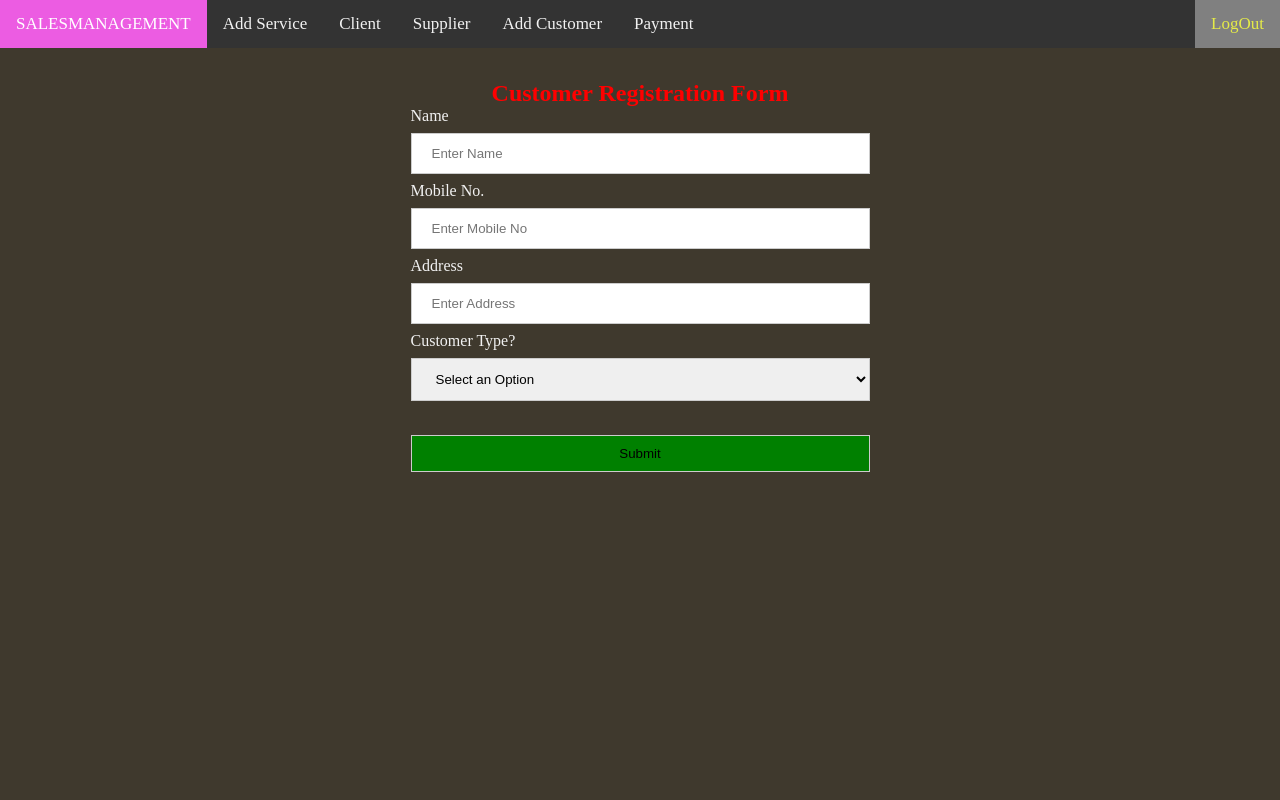
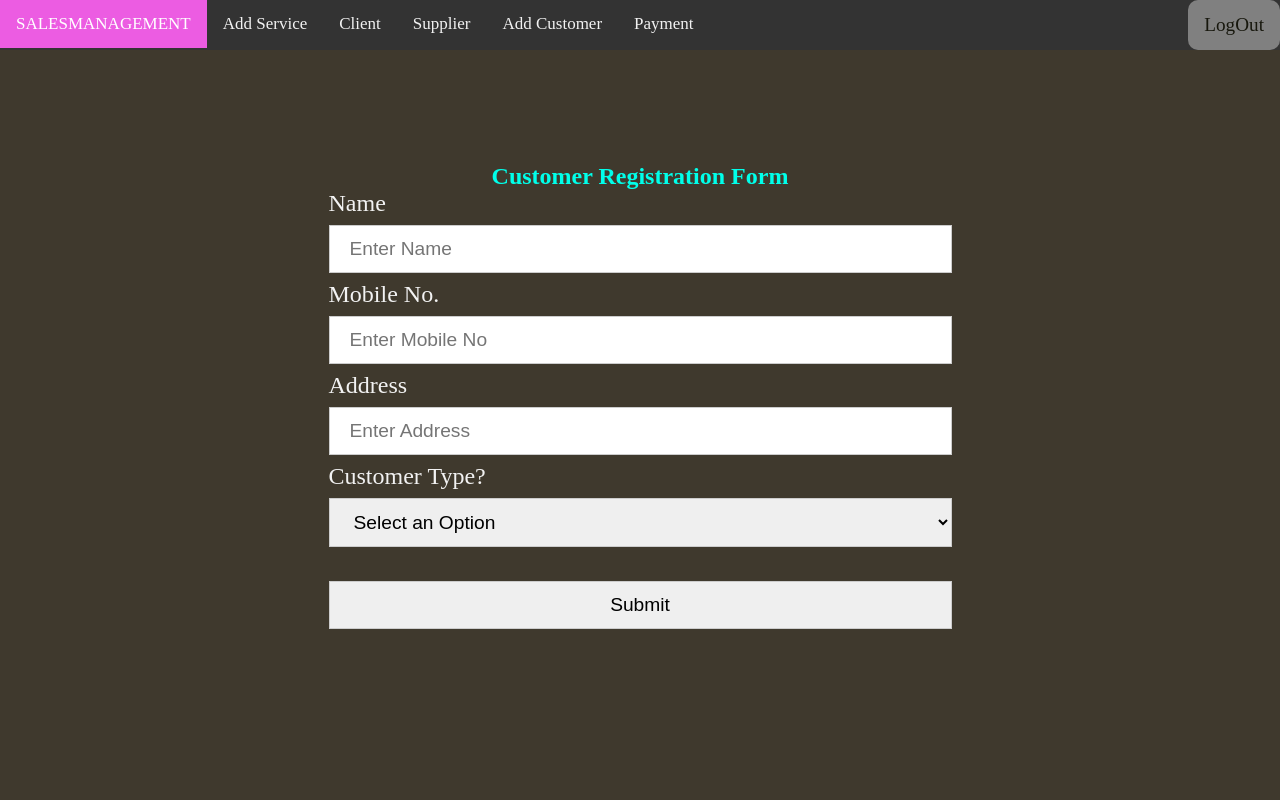
Before and after one commit to mrsraj/salesmanagement-website, a Django app: template userApp/templates/CustRegistrationForm.html in a window 1280 px wide. Run offline with Django 5.2, Linux system fonts and the light colour scheme; the template is opened without the code that fills it, so the values that code supplies are empty.

Commit message:
css modified

```diff
--- /dev/null
+++ b/static/Navbar.css
@@ -0,0 +1,54 @@
+* {
+    margin: 0px;
+    padding: 0px;
+}
+
+body {
+    background-color: rgb(63, 57, 45);
+    color: #f2f2f2;
+}
+
+.topnav {
+    background-color: #333;
+    position: fixed;
+    top: 0px;
+    width: 100%;
+    overflow: hidden;
+    z-index: 2;
+}
+
+.topnav a {
+    float: left;
+    color: #f2f2f2;
+    text-align: center;
+    padding: 14px 16px;
+    text-decoration: none;
+    font-size: 17px;
+}
+
+.topnav a:hover {
+    background-color: rgb(97, 117, 82);
+    color: blue;
+}
+
+.topnav a.LogOut {
+    float: right;
+    background-color: grey;
+    color: rgb(23, 23, 13);
+    text-align: center;
+    font-size: clamp(0.8rem, 4vw, 1.2rem);
+    border-radius: 10px;
+}
+
+.topnav a.LogOut:hover {
+    background-color: rgb(123, 21, 21);
+}
+
+.topnav a.active {
+    background-color: #ec5ce2;
+    color: white;
+}
+
+@media screen and (min-width: 480px) {
+
+}
--- /dev/null
+++ b/static/customerRigistration.css
@@ -0,0 +1,54 @@
+input,
+button {
+    width: 100%;
+    padding: 12px 20px;
+    margin: 8px 0;
+    display: inline-block;
+    border: 1px solid #ccc;
+    box-sizing: border-box;
+    font-size: clamp(0.6rem, 3vw, 1.2rem);
+}
+
+label{
+    font-size: clamp(0.8rem, 3vw, 1.5rem);
+}
+
+h2{
+    color: rgb(0, 255, 234);
+    text-align:center;
+}
+
+.C_Selection {
+    width: 100%;
+    padding: 12px 20px;
+    margin: 8px 0;
+    display: inline-block;
+    border: 1px solid #ccc;
+    box-sizing: border-box;
+    cursor: pointer;
+    font-size: clamp(0.6rem, 3vw, 1.2rem);
+}
+
+.C_Selection option {
+
+    font-size: clamp(0.6rem, 3vw, 1.2rem);
+    cursor: pointer;
+}
+
+body {
+    height: 100vh;
+    display: flex;
+    justify-content: center;
+    align-items: center;
+}
+
+button:hover {
+    background-color: rgb(68, 106, 68);
+    border-radius: 10px;
+}
+
+@media only screen and (max-width: 1025px) {
+    form {
+        width: 85%;
+    }
+}
--- a/userApp/templates/CustRegistrationForm.html
+++ b/userApp/templates/CustRegistrationForm.html
@@ -1,129 +1,39 @@
 <!DOCTYPE html>
 <html>
-
-<head>
+  <head lang="eng">
+    <meta charset="UTF-8" />
+    <meta name="viewport" content="width=device-width, initial-scale=1.0" />
     <title>Registration</title>
-  <style>
-    input {
-      width: 100%;
-      padding: 12px 20px;
-      margin: 8px 0;
-      display: inline-block;
-      border: 1px solid #ccc;
-      box-sizing: border-box;
-    }
-
-    .C_Selection {
-      width: 100%;
-      padding: 12px 20px;
-      margin: 8px 0;
-      display: inline-block;
-      border: 1px solid #ccc;
-      box-sizing: border-box;
-      cursor: pointer;
-    }
-
-    .C_Selection>option {
-      font-size: 15px;
-      cursor: pointer;
-    }
-
-    body {
-      justify-content: center;
-      display: flex;
-    }
-
-    form {
-      margin: 80px;
-    }
-
-    .messages {
-      list-style-type: none;
-      padding: 0;
-      margin: 0;
-    }
-
-    .messages li {
-      margin-bottom: 10px;
-      padding: 10px;
-      border: 1px solid #ccc;
-      background-color: #f9f9f9;
-    }
-
-    .error {
-      color: red;
-    }
-
-    .success {
-      color: green;
-    }
-  </style>
+    {% load static %}
+    <link rel="stylesheet" href="{% static 'customerRigistration.css' %}" />
   </head>
 
   <body>
-
-  {% include "ProjectNav.html" %}
-
-  <form action="/CustData/" method="post">
-    {% if messages %}
-    <ul class="messages">
-      {% for message in messages %}
-      <li{% if message.tags %} class="{{ message.tags }}" {% endif %} style="background-color: greenyellow;">
-
-        {{ message }}
-
-        </li>
-        {% endfor %}
-    </ul>
-    {% endif %}
-
-    <script>
-
-      // Function to hide messages after 2 seconds
-      function hideMessages() {
-        var messages = document.querySelectorAll('.messages li');
-        messages.forEach(function (message) {
-          setTimeout(function () {
-            message.style.display = 'none';
-          }, 3000); // Hide after 2 seconds
-        });
-      }
-
-      // Call the function when the page loads
-      document.addEventListener('DOMContentLoaded', function () {
-        hideMessages();
-      });
-    </script>
+    {% include 'ProjectNav.html' %}
 
     {% csrf_token %}
-    <h2 style="color: red; text-align:center;">Customer Registration Form</h2>
-
+    <form action="/CustData/" method="post">
+      <h2>Customer Registration Form</h2>
 
       <label for="Name">Name</label><br />
       <input type="text" id="Name" name="Name" size="50" placeholder="Enter Name" required /><br />
 
-
       <label for="Mob_No">Mobile No.</label><br />
       <input type="phone" id="Mob_No" name="Mob_No" size="50" placeholder="Enter Mobile No" required /><br />
 
-
       <label for="Addr">Address</label><br />
       <input type="text" id="Addr" name="Addr" size="50" placeholder="Enter Address" required /><br />
-
 
       <label for="Type">Customer Type?</label>
       <select class="C_Selection" name="Type" id="Type">
         <option value="none">Select an Option</option>
         <option value="Supplier">Supplier</option>
         <option value="Client">Client</option>
-    </select><br><br>
+      </select><br /><br />
 
+      <button type="submit">Submit</button>
 
-    <input type="submit" value="Submit"
-      style="background-color: green; float: right; padding: 10px 22px;" /><br /><br />
+      <script src=""></script>
     </form>
-
-
   </body>
-
 </html>
--- a/userApp/templates/ProjectNav.html
+++ b/userApp/templates/ProjectNav.html
@@ -4,57 +4,8 @@
     <meta charset="UTF-8" />
     <meta name="viewport" content="width=device-width, initial-scale=1.0" />
     <title>Navigation Bar</title>
-
-    <style>
-      * {
-        margin: 0px;
-        padding: 0px;
-      }
-      body{
-        background-color: rgb(63, 57, 45);
-        color: #f2f2f2;
-
-      }
-      .topnav {
-        background-color: #333;
-        position: fixed;
-        top: 0px;
-        width:100%;
-        overflow: hidden;
-        z-index: 2;
-      }
-
-      .topnav a {
-        float: left;
-        color: #f2f2f2;
-        text-align: center;
-        padding: 14px 16px;
-        text-decoration: none;
-        font-size: 17px;
-      }
-
-      .topnav a:hover {
-        background-color: rgb(200, 240, 170);
-        color: blue;
-      }
-
-      .topnav a.LogOut {
-        float: right;
-        background-color: grey;
-        color: rgb(229, 235, 71);
-        text-align: center;
-        font-size: 17;
-      }
-
-      .topnav a.LogOut:hover {
-        background-color: red;
-      }
-
-      .topnav a.active {
-        background-color: #ec5ce2;
-        color: white;
-      }
-    </style>
+    {% load static %}
+    <link rel="stylesheet" href="{% static 'Navbar.css' %}">
   </head>
   <body>
     <div class="topnav">
```
Lines whose indentation alone changed are shown as unchanged.
